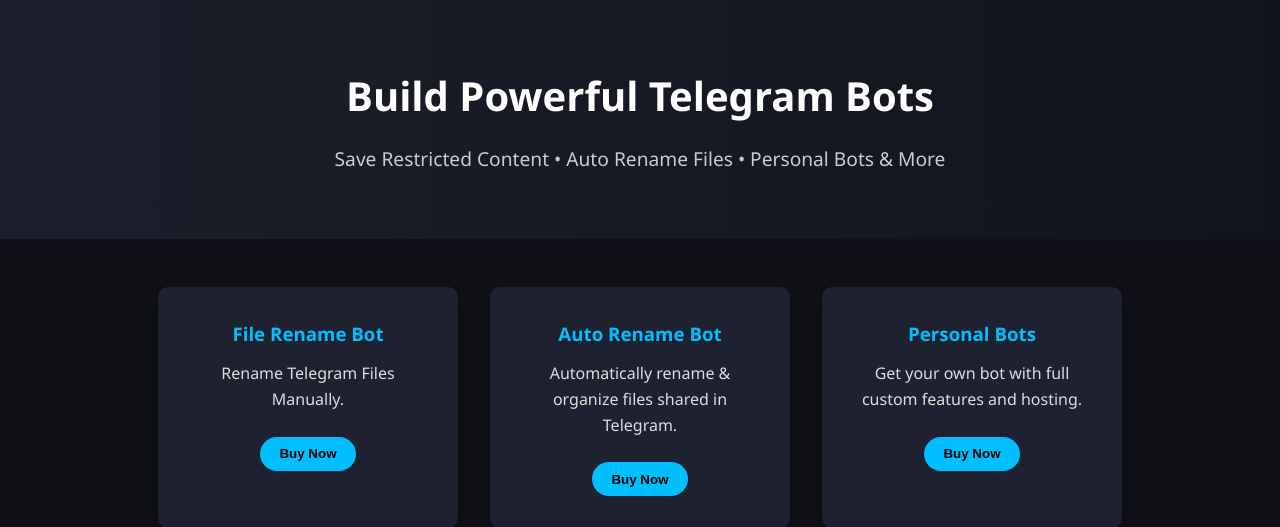
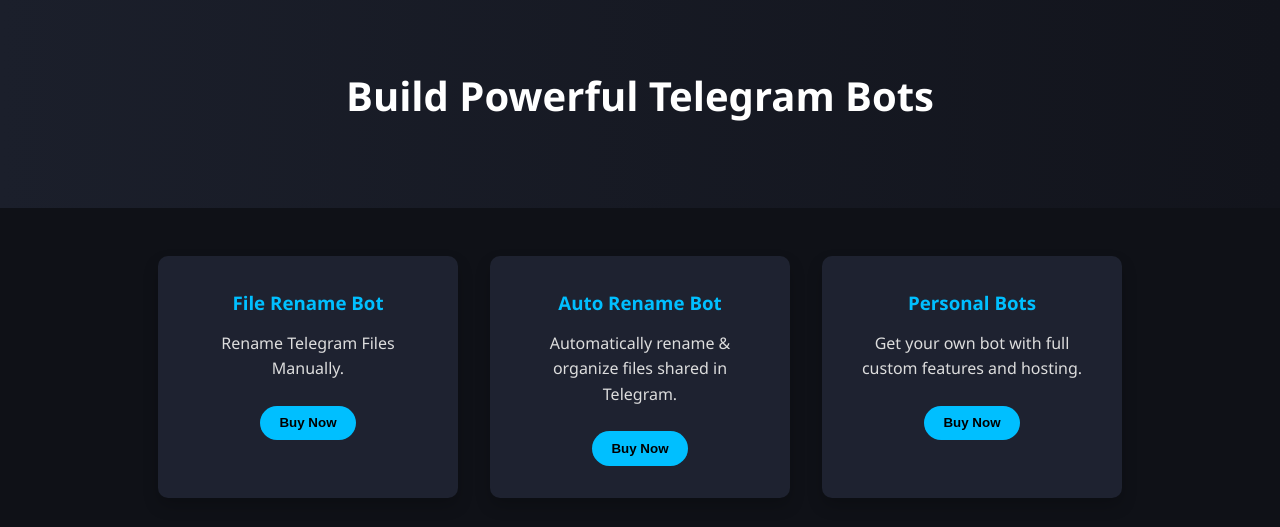
Before and after one commit to rehan-raxa/site, a Python web app: template templates/index.html in a window 1280 px wide. Shown: the part 48-575 px from the top of the page. Run offline with Jinja, Linux system fonts and the light colour scheme; the template is opened without the code that fills it, so the values that code supplies are empty.

Commit message:
Update index.html

```diff
--- a/templates/index.html
+++ b/templates/index.html
@@ -20,7 +20,6 @@
   <main>
     <section class="hero">
       <h1>Build Powerful Telegram Bots</h1>
-      <p>Save Restricted Content • Auto Rename Files • Personal Bots & More</p>
     </section>
 
     <section class="pricing">
```
